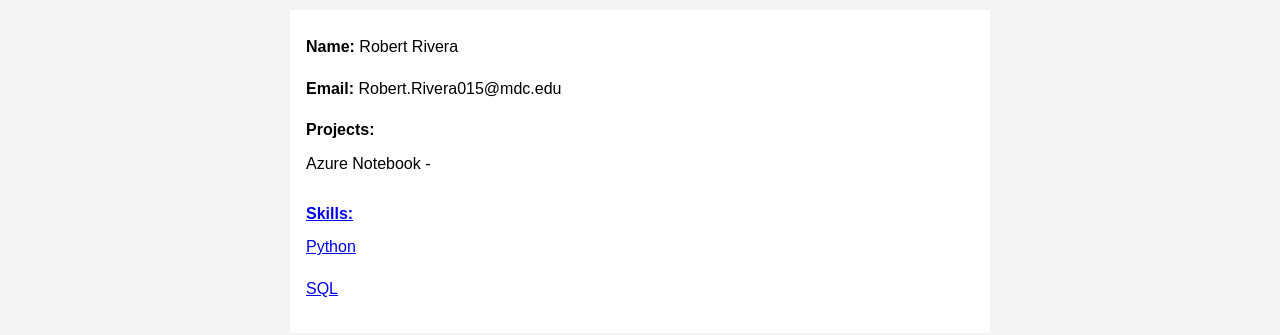
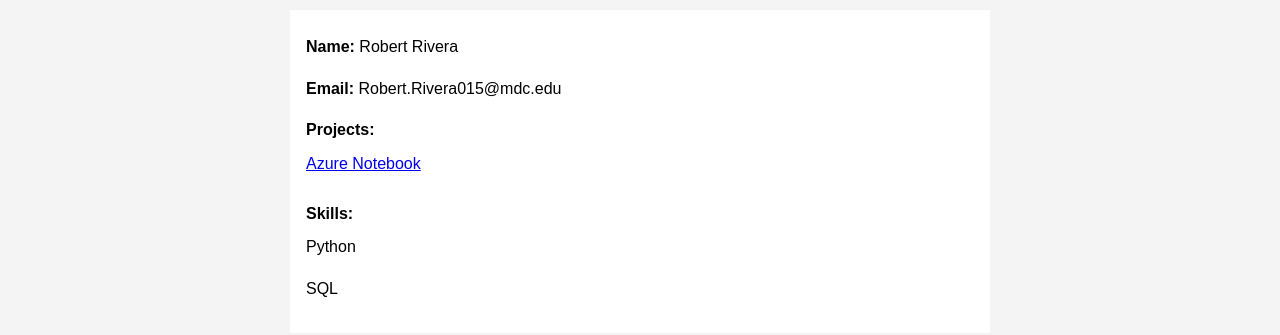
Before and after one commit to ctrl-alt-delete-code/website, a plain HTML site: page index.html in a window 1280 px wide. Shown: the part 89-424 px from the top of the page. Drawn offline with Linux system fonts and the light colour scheme.

Commit message:
Update index.html

```diff
--- a/index.html
+++ b/index.html
@@ -67,7 +67,7 @@
       <li>
         <span>Projects:</span>
         <ul>
-          <li>Azure Notebook - <a href = "https://github.com/ctrl-alt-delete-code/AzureNotebookProject01/blob/main/Wide_World_Orders%20-%20Progress%20Report.ipynb"></li>
+          <li><a href = "https://github.com/ctrl-alt-delete-code/AzureNotebookProject01/blob/main/Wide_World_Orders%20-%20Progress%20Report.ipynb">Azure Notebook</a></li>
         </ul>
       </li>
       <li>
```
